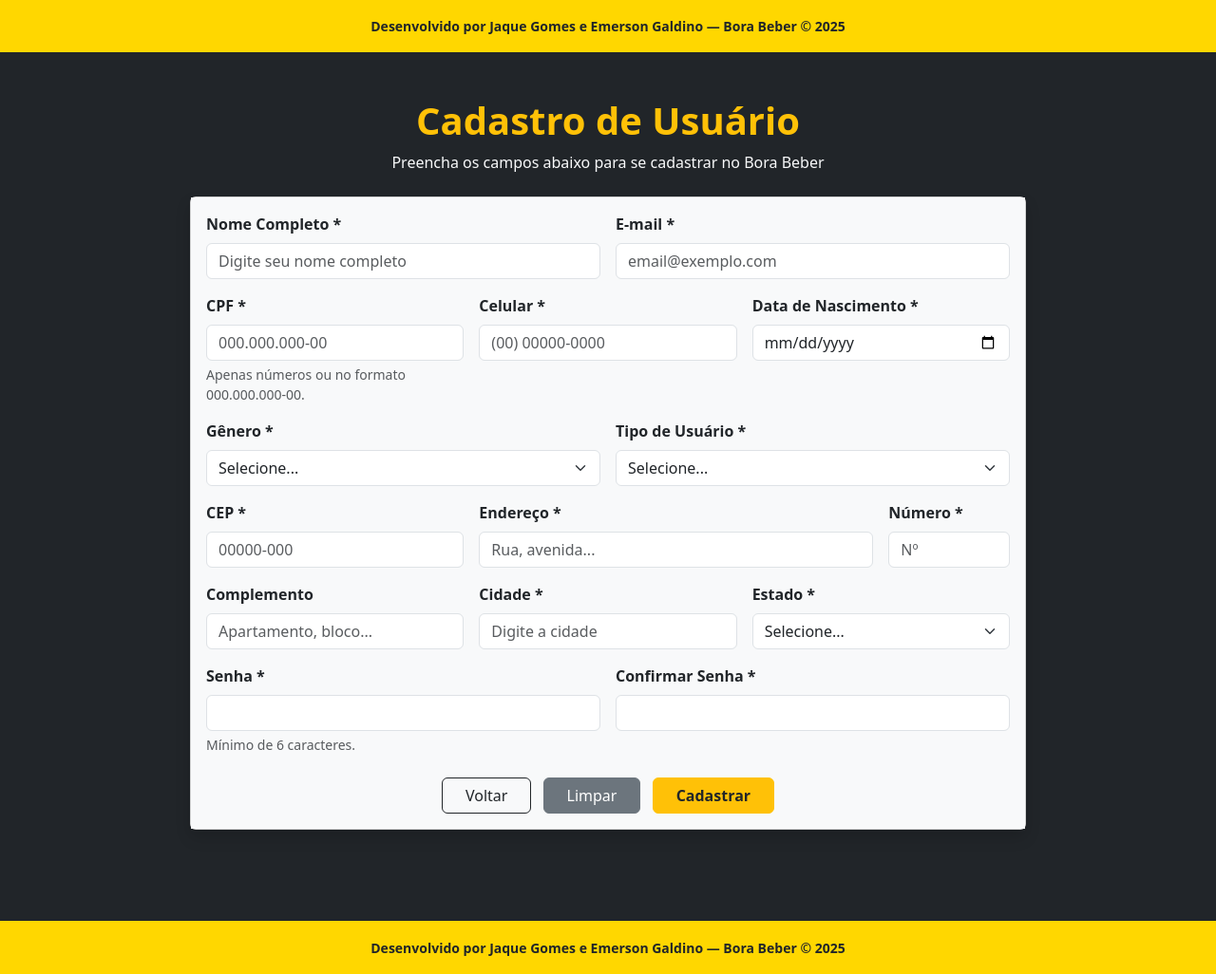
After one commit to JaqueVGomes/bora-beber2, a PHP site: template app/Views/usuarios/cadastro.php in a window 1280 px wide. The commit adds this page. Shown: the part 1049-2075 px from the top of the page at 95% size. Run offline with PHP 8.4, Linux system fonts and the light colour scheme; the template is opened without the code that fills it, so the values that code supplies are empty.

Commit message:
fazendo acesso de rotas não finalizado

```diff
--- /dev/null
+++ b/app/Views/layouts/base.php
@@ -0,0 +1,75 @@
+<!doctype html>
+<html lang="pt-BR">
+<head>
+  <meta charset="utf-8">
+  <meta name="viewport" content="width=device-width, initial-scale=1">
+  <title>Bora Beber</title>
+  <link href="https://cdn.jsdelivr.net/npm/bootstrap@5.3.3/dist/css/bootstrap.min.css" rel="stylesheet">
+  <link href="https://cdn.jsdelivr.net/npm/bootstrap-icons@1.11.3/font/bootstrap-icons.css" rel="stylesheet">
+</head>
+<body class="bg-dark text-light">
+
+  <!-- Faixa fininha de informações (amarelo) -->
+  <div class="py-1 text-center text-dark" style="background-color:#FFD700;">
+    <small>⏰ Seg a Sáb 11h–03h · 📞 (14) 99682-7351 · 📍 Rua Treze de Maio, 415 — Jaú/SP</small>
+  </div>
+
+  <!-- Navbar preta com título à esquerda e itens à direita -->
+  <nav class="navbar navbar-expand-lg navbar-dark bg-black">
+    <div class="container">
+      <a class="navbar-brand fw-bold text-warning" href="#">
+        <i class="bi bi-cup-straw"></i> Bora Beber
+      </a>
+      <button class="navbar-toggler" type="button" data-bs-toggle="collapse" data-bs-target="#nav">
+        <span class="navbar-toggler-icon"></span>
+      </button>
+      <div id="nav" class="collapse navbar-collapse justify-content-end">
+ <ul class="navbar-nav">
+  <li class="nav-item">
+    <a class="nav-link active" href="index.html">Início</a>
+  </li>
+  <li class="nav-item">
+    <a class="nav-link" href="#">Quem Somos</a>
+  </li>
+  <li class="nav-item">
+    <a class="nav-link" href="/usuarios">Lista de Cadastrados</a>
+  </li>
+<li class="nav-item">
+  <li class="nav-item"><a class="nav-link" href="/cadastro">Cadastro de Produtos</a></li>
+</li>
+  <li class="nav-item">
+    <a class="nav-link" href="/usuarios/inserir">Cadastro</a>
+  </li>
+  <li class="nav-item">
+    <a class="nav-link" href="login.html">Login</a>
+  </li>
+</ul>
+
+    </div>
+  </nav>
+
+  <!-- Imagem principal (apenas a foto, sem texto por cima) -->
+  <main>
+    <img
+      src="https://s2.glbimg.com/0er2CDw17Ig3k_gAhDj9IcyNFVuGj6BBeLN-wEOosa7Lum41QEB1sKzNF4nkNXpm/e.glbimg.com/og/ed/f/original/2013/10/08/159203890.jpg"
+      class="img-fluid w-100"
+      alt="Bebidas e bar"
+    >
+  </main>
+
+  <!-- Rodapé amarelo configurado -->
+  <footer class="text-center py-3 mt-0" style="background-color:#FFD700;">
+    <small class="text-dark fw-semibold">Desenvolvido por Jaque Gomes e Emerson Galdino — Bora Beber &copy; 2025</small>
+  </footer>
+
+  <script src="https://cdn.jsdelivr.net/npm/bootstrap@5.3.3/dist/js/bootstrap.bundle.min.js"></script>
+<div >
+        <?=$content?>
+
+
+    </div>
+
+</body>
+
+
+</html>
--- /dev/null
+++ b/app/Views/sobre.php
@@ -0,0 +1,3 @@
+<h1>Projeto da aula de programaçao para internet</h1>
+<h2>Curso de Gestão da Tecnologia da informação</h2>
+<h3>FATEC JAHU</h3>
--- /dev/null
+++ b/app/Views/usuarios/cadastro.php
@@ -0,0 +1,160 @@
+  <!-- Conteúdo principal -->
+  <main class="container py-5">
+    <div class="text-center mb-4">
+      <h1 class="fw-bold text-warning">Cadastro de Usuário</h1>
+      <p class="text-light">Preencha os campos abaixo para se cadastrar no Bora Beber</p>
+    </div>
+
+    <div class="card mx-auto shadow" style="max-width: 880px;">
+      <div class="card-body bg-light text-dark">
+        <form class="needs-validation" novalidate>
+          <div class="row g-3">
+            <!-- Nome -->
+            <div class="col-md-6">
+              <label class="form-label fw-semibold" for="nome">Nome Completo *</label>
+              <input type="text" class="form-control" id="nome" name="nome" placeholder="Digite seu nome completo" autocomplete="name" required>
+              <div class="invalid-feedback">Informe seu nome.</div>
+            </div>
+
+            <!-- E-mail -->
+            <div class="col-md-6">
+              <label class="form-label fw-semibold" for="email">E-mail *</label>
+              <input type="email" class="form-control" id="email" name="email" placeholder="email@exemplo.com" autocomplete="email" required>
+              <div class="invalid-feedback">Informe um e-mail válido.</div>
+            </div>
+
+            <!-- CPF -->
+            <div class="col-md-4">
+              <label class="form-label fw-semibold" for="cpf">CPF *</label>
+              <input type="text" class="form-control" id="cpf" name="cpf" placeholder="000.000.000-00" inputmode="numeric" pattern="^\d{3}\.?\d{3}\.?\d{3}-?\d{2}$" required>
+              <div class="form-text">Apenas números ou no formato 000.000.000-00.</div>
+              <div class="invalid-feedback">Informe um CPF válido.</div>
+            </div>
+
+            <!-- Celular -->
+            <div class="col-md-4">
+              <label class="form-label fw-semibold" for="celular">Celular *</label>
+              <input type="tel" class="form-control" id="celular" name="celular" placeholder="(00) 00000-0000" inputmode="tel" pattern="^\(?\d{2}\)?\s?\d{4,5}-?\d{4}$" required>
+              <div class="invalid-feedback">Informe um celular válido.</div>
+            </div>
+
+            <!-- Data de Nascimento -->
+            <div class="col-md-4">
+              <label class="form-label fw-semibold" for="nascimento">Data de Nascimento *</label>
+              <input type="date" class="form-control" id="nascimento" name="nascimento" required>
+              <div class="invalid-feedback">Informe a data de nascimento.</div>
+            </div>
+
+            <!-- Gênero -->
+            <div class="col-md-6">
+              <label class="form-label fw-semibold" for="genero">Gênero *</label>
+              <select class="form-select" id="genero" name="genero" required>
+                <option selected disabled value="">Selecione...</option>
+                <option value="Feminino">Feminino</option>
+                <option value="Masculino">Masculino</option>
+                <option value="Outro">Outro</option>
+                <option value="Prefiro não informar">Prefiro não informar</option>
+              </select>
+              <div class="invalid-feedback">Selecione uma opção.</div>
+            </div>
+
+            <!-- Tipo de Usuário -->
+            <div class="col-md-6">
+              <label class="form-label fw-semibold" for="tipo_usuario">Tipo de Usuário *</label>
+              <select class="form-select" id="tipo_usuario" name="tipo_usuario" required>
+                <option selected disabled value="">Selecione...</option>
+                <option value="Admin">Admin</option>
+                <option value="Funcionario">Funcionário</option>
+                <option value="Cliente">Cliente</option>
+              </select>
+              <div class="invalid-feedback">Selecione o tipo de usuário.</div>
+            </div>
+
+            <!-- CEP -->
+            <div class="col-md-4">
+              <label class="form-label fw-semibold" for="cep">CEP *</label>
+              <input type="text" class="form-control" id="cep" name="cep" placeholder="00000-000" inputmode="numeric" pattern="^\d{5}-?\d{3}$" autocomplete="postal-code" required>
+              <div class="invalid-feedback">Informe um CEP válido.</div>
+            </div>
+
+            <!-- Endereço -->
+            <div class="col-md-6">
+              <label class="form-label fw-semibold" for="endereco">Endereço *</label>
+              <input type="text" class="form-control" id="endereco" name="endereco" placeholder="Rua, avenida..." autocomplete="address-line1" required>
+              <div class="invalid-feedback">Informe o endereço.</div>
+            </div>
+
+            <!-- Número -->
+            <div class="col-md-2">
+              <label class="form-label fw-semibold" for="numero">Número *</label>
+              <input type="text" class="form-control" id="numero" name="numero" placeholder="Nº" autocomplete="address-line2" required>
+              <div class="invalid-feedback">Informe o número.</div>
+            </div>
+
+            <!-- Complemento -->
+            <div class="col-md-4">
+              <label class="form-label fw-semibold" for="complemento">Complemento</label>
+              <input type="text" class="form-control" id="complemento" name="complemento" placeholder="Apartamento, bloco...">
+            </div>
+
+            <!-- Cidade -->
+            <div class="col-md-4">
+              <label class="form-label fw-semibold" for="cidade">Cidade *</label>
+              <input type="text" class="form-control" id="cidade" name="cidade" placeholder="Digite a cidade" autocomplete="address-level2" required>
+              <div class="invalid-feedback">Informe a cidade.</div>
+            </div>
+
+            <!-- Estado (todos os 27) -->
+            <div class="col-md-4">
+              <label class="form-label fw-semibold" for="estado">Estado *</label>
+              <select class="form-select" id="estado" name="estado" autocomplete="address-level1" required>
+                <option selected disabled value="">Selecione...</option>
+                <option>AC</option><option>AL</option><option>AP</option><option>AM</option>
+                <option>BA</option><option>CE</option><option>DF</option><option>ES</option>
+                <option>GO</option><option>MA</option><option>MT</option><option>MS</option>
+                <option>MG</option><option>PA</option><option>PB</option><option>PR</option>
+                <option>PE</option><option>PI</option><option>RJ</option><option>RN</option>
+                <option>RS</option><option>RO</option><option>RR</option><option>SC</option>
+                <option>SP</option><option>SE</option><option>TO</option>
+              </select>
+              <div class="invalid-feedback">Selecione o estado.</div>
+            </div>
+
+            <!-- Senha -->
+            <div class="col-md-6">
+              <label class="form-label fw-semibold" for="senha">Senha *</label>
+              <input type="password" class="form-control" id="senha" name="senha" minlength="6" autocomplete="new-password" required>
+              <div class="form-text">Mínimo de 6 caracteres.</div>
+              <div class="invalid-feedback">Informe uma senha (mín. 6).</div>
+            </div>
+
+            <!-- Confirmar Senha -->
+            <div class="col-md-6">
+              <label class="form-label fw-semibold" for="confirma_senha">Confirmar Senha *</label>
+              <input type="password" class="form-control" id="confirma_senha" name="confirma_senha" minlength="6" autocomplete="new-password" required>
+              <div class="invalid-feedback">Repita a senha.</div>
+            </div>
+          </div>
+
+          <!-- Botões -->
+          <div class="text-center mt-4">
+            <a href="index.html" class="btn btn-outline-dark me-2 px-4">Voltar</a>
+            <button type="reset" class="btn btn-secondary me-2 px-4">Limpar</button>
+            <button type="submit" class="btn btn-warning text-dark fw-semibold px-4">Cadastrar</button>
+          </div>
+        </form>
+      </div>
+    </div>
+  </main>
+
+  <!-- Rodapé -->
+  <footer class="text-center py-3 mt-5" style="background-color:#FFD700;">
+    <small class="text-dark fw-semibold">
+      Desenvolvido por Jaque Gomes e Emerson Galdino — Bora Beber © 2025
+    </small>
+  </footer>
+
+  <!-- Opcional: JS do Bootstrap (para navbar responsiva); não há JS próprio -->
+  <script src="https://cdn.jsdelivr.net/npm/bootstrap@5.3.3/dist/js/bootstrap.bundle.min.js"></script>
+</body>
+</html>
```
Also changed, not shown: app/Views/cadastro/cadastro_produto.php (added, +106 -0 lines), app/Views/home.php (deleted, +0 -159 lines), app/Views/usuarios/listagem_usua.php (added, +56 -0 lines), public/index.php (+44 -6 lines), util/base-html/cadastro.html (renamed from app/Models/cadastro.html), util/base-html/cadastro_produto.html (renamed from app/Models/cadastro_produto.html), util/base-html/dashboard.html (renamed from app/Models/index.html), util/base-html/listagem_produtos.html (renamed from app/Models/listagem_produtos.html), util/base-html/listagem_usua.html (renamed from app/Models/listagem_usua.html), util/base-html/login.html (renamed from app/Models/login.html).
